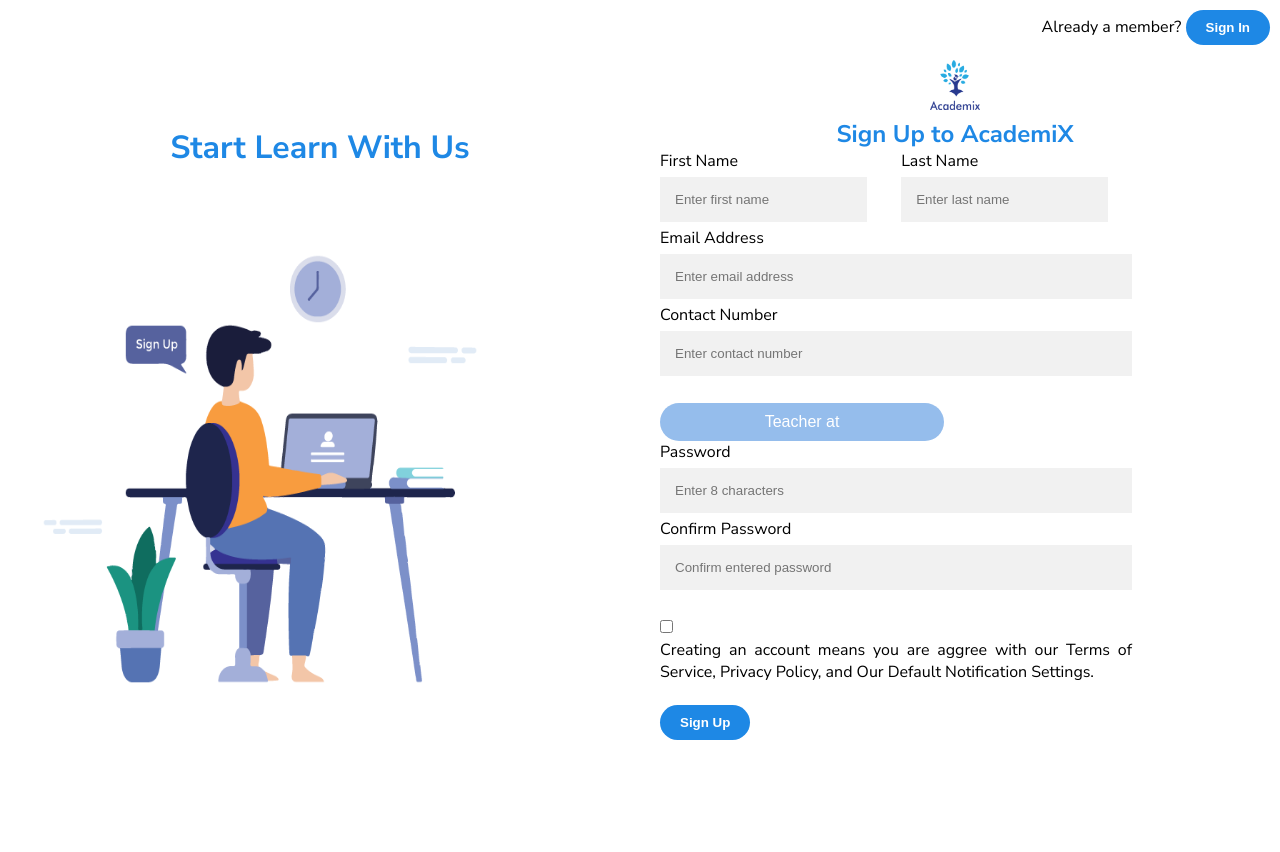
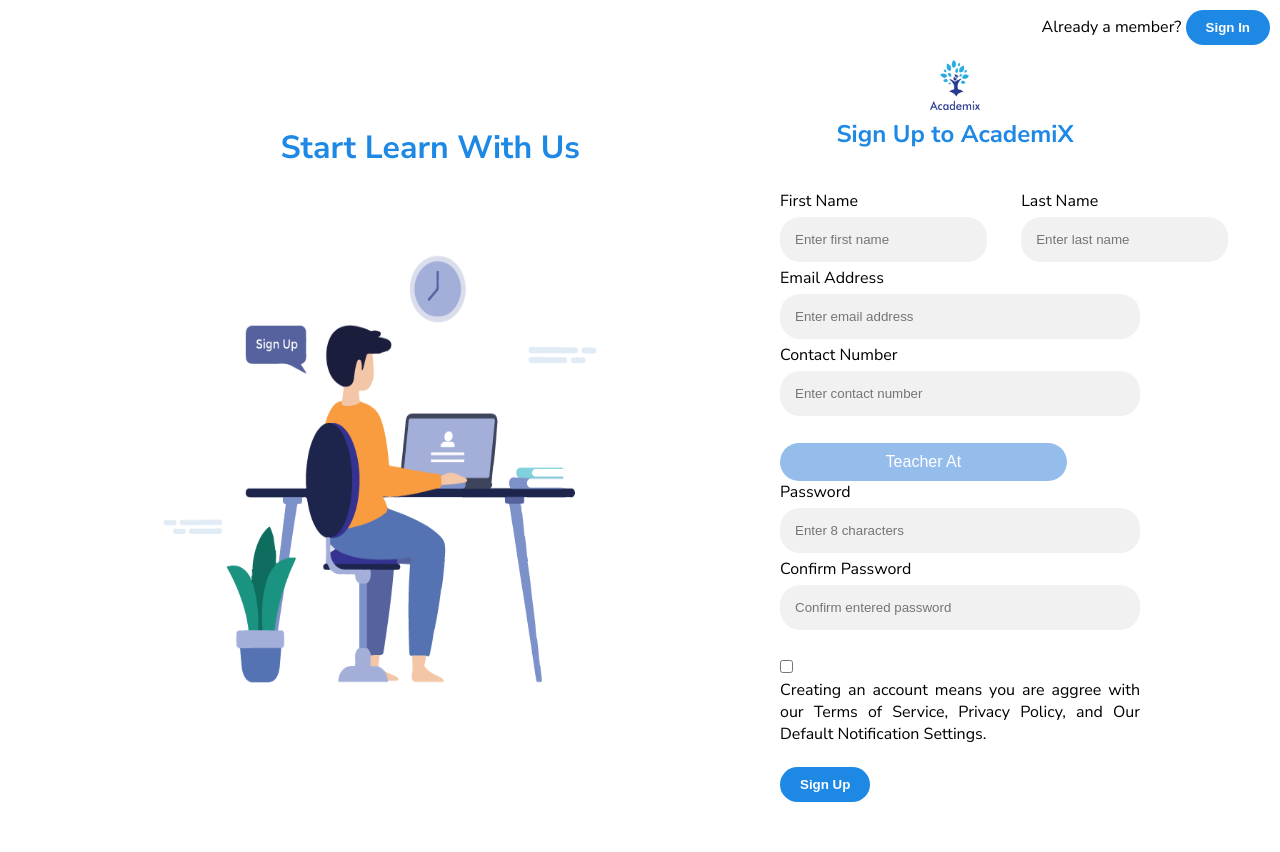
Before and after one commit to sathirak/sliit-y1-s1-iwt-assignment, a PHP site: page /sign-up/sign-up.php in a window 1280 px wide. Before the commit the page ends 740 px from the top, so only its background shows below. Run offline with PHP 8.4, Linux system fonts and the light colour scheme.

Commit message:
feat: update sign up page

```diff
--- a/sign-up/sign-up.php
+++ b/sign-up/sign-up.php
@@ -58,20 +58,20 @@ session_start()
                             </div>
                         </div>
 
-                        <div class="para-1">
+                        <div class="para">
                             <label for="email">Email Address</label><br>
                             <input type="email" id="email" name="email" placeholder="Enter email address" required>
                         </div>
 
                         <div class="para-1">
                             <label for="contact">Contact Number</label><br>
-                            <input type="number" id="contact" name="contact" placeholder="Enter contact number"
+                            <input type="text" id="contact" name="contact" placeholder="Enter contact number"
                                 required>
                         </div>
                         <br>
 
                         <div class="dropdown">
-                            <button id="dropbtn">Teacher at</button>
+                            <button id="dropbtn" class="dropbtn" >Teacher At</button>
                             <div class="dropdown-content">
                                 <a href="#">Private School</a>
                                 <a href="#">Government School</a>
--- a/sign-up/style.css
+++ b/sign-up/style.css
@@ -22,7 +22,6 @@ h3 {
 .signup-container {
     display: grid;
     grid-template-columns: 1fr 1fr;
-    height: 100vh;
 }
 
 .imag,
@@ -31,17 +30,18 @@ h3 {
 }
 
 .imag {
-    align-content: center;
+    text-align: right;
+    align-content:center;
 }
 
 .content {
     align-content: stretch;
-    /* text-align: center; */
     padding: 10px;
+    height: 100vh;
 }
 
 .start {
-    text-align: center;
+    text-align: right;
     padding: 50px;
     align-items: center;
 }
@@ -76,6 +76,7 @@ h3 {
 
 .head {
     text-align: center;
+    padding-bottom: 20px;
 }
 
 .logo img {
@@ -88,6 +89,13 @@ h3 {
     padding-top: 50px;
     padding-right: 20px;
     padding-bottom: 30px;
+}
+.form-signup{
+    padding-left: 100px;
+}
+form {
+    padding: 20px;
+    border-radius: 10px;
 }
 
 .fname,
@@ -106,17 +114,19 @@ input[type=text] {
     display: inline-block;
     border: none;
     background: #f1f1f1;
+    border-radius: 20px;
 }
 
 input[type=password],
 input[type=email],
-input[type=number] {
+.para-1 input[type=text] {
     width: 80%;
     padding: 15px;
     margin: 5px 0 5px 0;
     display: inline-block;
     border: none;
     background: #f1f1f1;
+    border-radius: 20px;
 }
 
 .dropdown {
@@ -160,11 +170,7 @@ input[type=number] {
     display: block;
 }
 
-/* .dropdown:hover .dropbtn {
-    background-color: #3e8e41;
-} */
-
-.check p{
+.check p {
     text-align: justify;
     width: 80%;
 }
```
